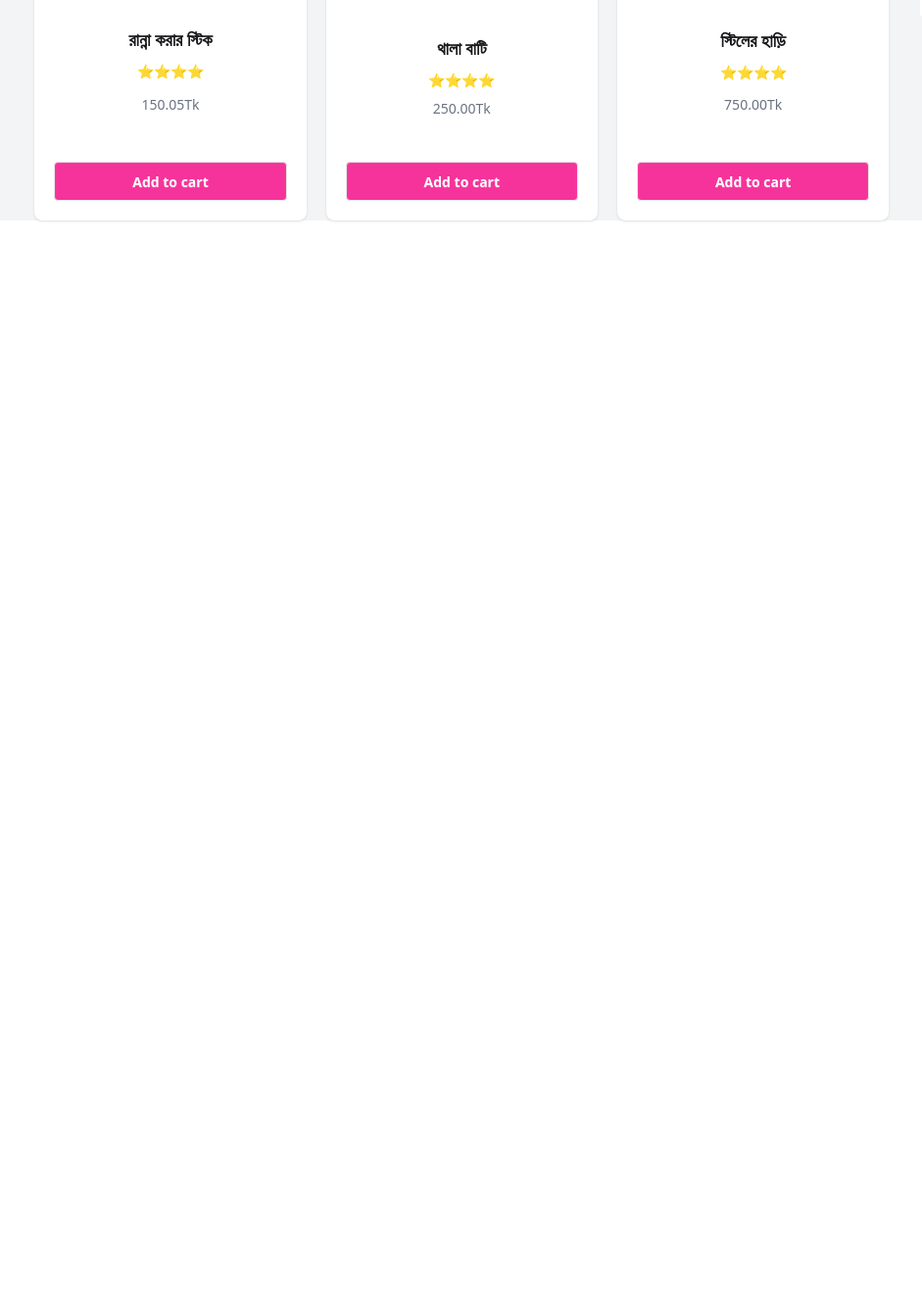
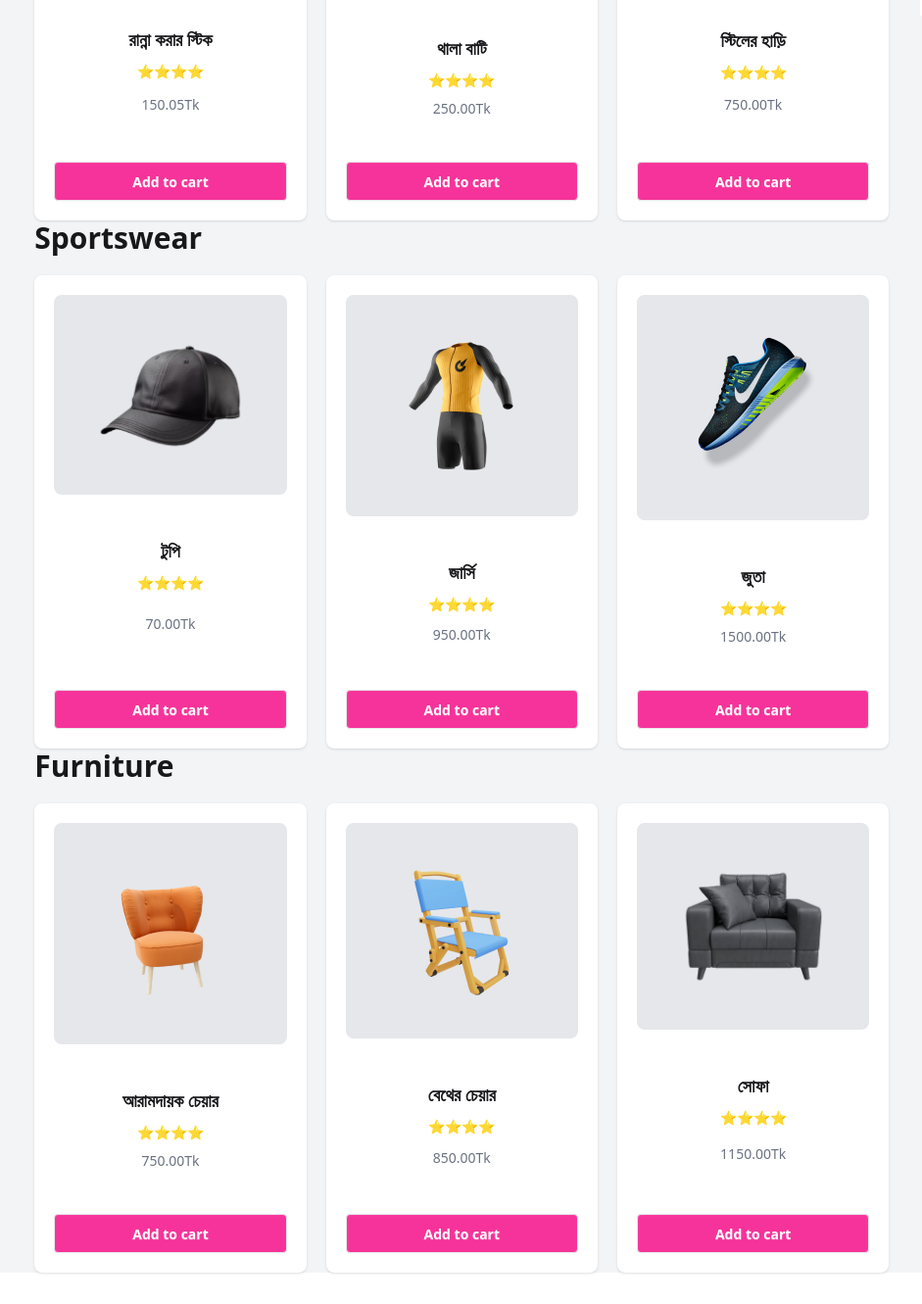
Before and after one commit to nasim-ferdous/deshi-deals-project, a plain HTML site: page index.html in a window 1280 px wide. Shown: the part 436-1767 px from the top of the page at 98% size, without its empty margins (18-959 px from the left). Before the commit the page ends 800 px from the top, so only its background shows below. Drawn offline with nearby package versions, Linux system fonts and the light colour scheme.

Commit message:
added sports and fourniture section

```diff
--- a/index.html
+++ b/index.html
@@ -110,6 +110,156 @@
               </div>
             </div>
           </div>
+          <div class="sports">
+            <h1 class="mb-5 text-3xl font-semibold">Sportswear</h1>
+            <div class="sport-items grid grid-cols-3 gap-5">
+              <!-- product card 1 -->
+              <div id="card-1" class="card bg-base-100 shadow-sm">
+                <figure class="m-5 bg-gray-200 rounded-lg">
+                  <img
+                    src="./assets/sports-1.png"
+                    alt="Shoes"
+                    class="rounded-xl p-10"
+                  />
+                </figure>
+                <div class="card-body items-center text-center">
+                  <h2 id="product-title-1" class="card-title">টুপি</h2>
+                  <p>⭐⭐⭐⭐</p>
+                  <p class="text-gray-500">
+                    <span id="sport-price-1">70.00</span>Tk
+                  </p>
+                </div>
+                <div class="m-5">
+                  <button
+                    id="sports-btn-1"
+                    class="btn bg-pink-500 text-white btn-block cart-button"
+                  >
+                    Add to cart
+                  </button>
+                </div>
+              </div>
+              <!-- product card 2 -->
+              <div class="card bg-base-100 shadow-sm">
+                <figure class="m-5 bg-gray-200 rounded-lg">
+                  <img
+                    src="./assets/sports-2.png"
+                    alt="Shoes"
+                    class="rounded-xl p-10"
+                  />
+                </figure>
+                <div class="card-body items-center text-center">
+                  <h2 class="card-title">জার্সি</h2>
+                  <p>⭐⭐⭐⭐</p>
+                  <p class="text-gray-500"><span>950.00</span>Tk</p>
+                </div>
+                <div class="m-5">
+                  <button
+                    class="btn bg-pink-500 text-white btn-block cart-button"
+                  >
+                    Add to cart
+                  </button>
+                </div>
+              </div>
+              <!-- product card 3 -->
+              <div class="card bg-base-100 shadow-sm">
+                <figure class="m-5 bg-gray-200 rounded-lg">
+                  <img
+                    src="./assets/sports-3.png"
+                    alt="Shoes"
+                    class="rounded-xl p-10"
+                  />
+                </figure>
+                <div class="card-body items-center text-center">
+                  <h2 class="card-title">জুতা</h2>
+                  <p>⭐⭐⭐⭐</p>
+                  <p class="text-gray-500"><span>1500.00</span>Tk</p>
+                </div>
+                <div class="m-5">
+                  <button
+                    class="btn bg-pink-500 text-white btn-block cart-button"
+                  >
+                    Add to cart
+                  </button>
+                </div>
+              </div>
+            </div>
+          </div>
+          <div class="furniture">
+            <h1 class="mb-5 text-3xl font-semibold">Furniture</h1>
+            <div class="kitchen-items grid grid-cols-3 gap-5">
+              <!-- product card 1 -->
+              <div id="card-1" class="card bg-base-100 shadow-sm">
+                <figure class="m-5 bg-gray-200 rounded-lg">
+                  <img
+                    src="./assets/furniture-1.png"
+                    alt="Shoes"
+                    class="rounded-xl p-10"
+                  />
+                </figure>
+                <div class="card-body items-center text-center">
+                  <h2 id="product-title-1" class="card-title">
+                    আরামদায়ক চেয়ার
+                  </h2>
+                  <p>⭐⭐⭐⭐</p>
+                  <p class="text-gray-500">
+                    <span id="product-price-1">750.00</span>Tk
+                  </p>
+                </div>
+                <div class="m-5">
+                  <button
+                    id="furniture-btn-1"
+                    class="btn bg-pink-500 text-white btn-block cart-button"
+                  >
+                    Add to cart
+                  </button>
+                </div>
+              </div>
+              <!-- product card 2 -->
+              <div class="card bg-base-100 shadow-sm">
+                <figure class="m-5 bg-gray-200 rounded-lg">
+                  <img
+                    src="./assets/furniture-2.png"
+                    alt="Shoes"
+                    class="rounded-xl p-10"
+                  />
+                </figure>
+                <div class="card-body items-center text-center">
+                  <h2 class="card-title">বেথের চেয়ার</h2>
+                  <p>⭐⭐⭐⭐</p>
+                  <p class="text-gray-500"><span>850.00</span>Tk</p>
+                </div>
+                <div class="m-5">
+                  <button
+                    class="btn bg-pink-500 text-white btn-block cart-button"
+                  >
+                    Add to cart
+                  </button>
+                </div>
+              </div>
+              <!-- product card 3 -->
+              <div class="card bg-base-100 shadow-sm">
+                <figure class="m-5 bg-gray-200 rounded-lg">
+                  <img
+                    src="./assets/furniture-3.png"
+                    alt="Shoes"
+                    class="rounded-xl p-10"
+                  />
+                </figure>
+                <div class="card-body items-center text-center">
+                  <h2 class="card-title">সোফা</h2>
+                  <p>⭐⭐⭐⭐</p>
+                  <p class="text-gray-500"><span>1150.00</span>Tk</p>
+                </div>
+                <div class="m-5">
+                  <button
+                    class="btn bg-pink-500 text-white btn-block cart-button"
+                  >
+                    Add to cart
+                  </button>
+                </div>
+              </div>
+            </div>
+          </div>
         </section>
         <aside id="cart-box" class="col-span-3 mt-4">
           <div class="bg-white p-5 rounded">
```
